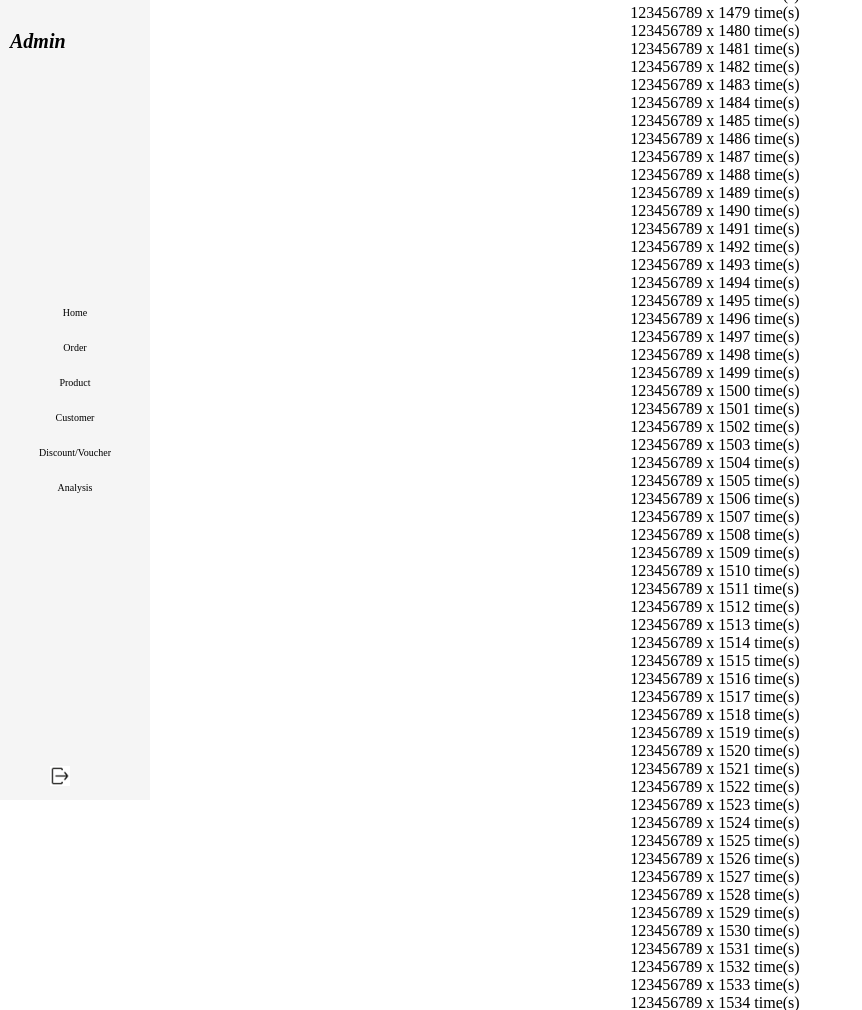
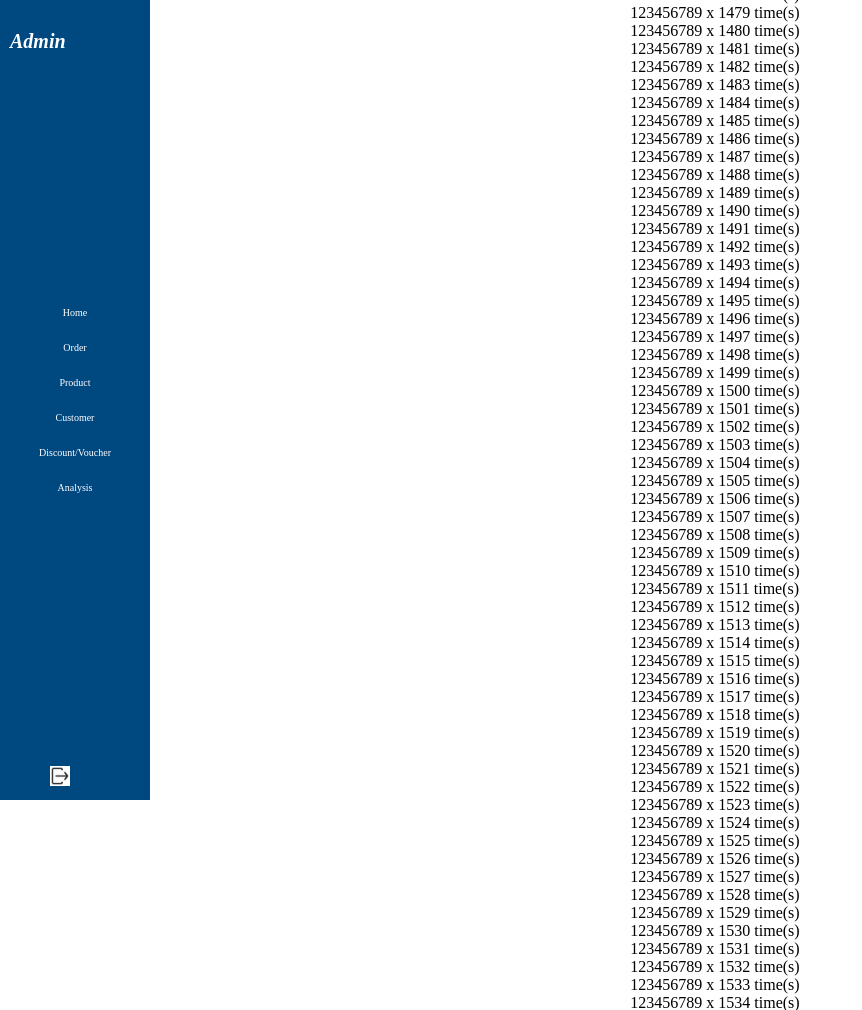
Before and after one commit to muliang0711/web_based_assignment, a PHP site: page /pages/admin/admin_product.php in a window 1280 px wide. Shown: the top 1010 px of the page, without its empty margins (0-862 px from the left). Run offline with PHP 8.4, Linux system fonts and the light colour scheme.

Commit message:
adminback

```diff
--- a/pages/admin/admin_head.php
+++ b/pages/admin/admin_head.php
@@ -5,11 +5,12 @@
     <meta name="viewport" content="width=device-width, initial-scale=1.0" />
     <title>Home Page</title>
     <link rel="stylesheet" href="display.css">
+
 </head>
 
 <body>
     <div class="side-container">
-        <p class="display_topleft"><b><i>Admin</i></b></p>
+        <p class="display_topleft adminHeader"><b><i>Admin</i></b></p>
         <a onclick="loadIframe('/pages/product/product.html')" class="button">Home</a>
         <a onclick="loadIframe('/pages/product/productlist.html')" class="button">Order</a>
         <a class="button">Product</a>
--- a/pages/admin/display.css
+++ b/pages/admin/display.css
@@ -18,8 +18,8 @@
     bottom: 10px;
 }
 .button{
-    background-color: whitesmoke;
-    color: black;
+    background-color: hsl(206 100% 25%);
+    color: white;
     text-align: center;
     border: none;
     padding: 10px 15px;
@@ -30,7 +30,7 @@
 }
 
 .button:hover {
-    background-color: #2d4ce7;
+    background-color: hsl(206 100% 75%);
     transform: scale(1.10);
     color:white;
 }
@@ -48,13 +48,14 @@
     flex-direction: column;
     flex-wrap: wrap;
     justify-content: center;
-    background:whitesmoke;
+    background:hsl(206 100% 25%);
     z-index: 1;
 }
 
-p{
+.adminHeader{
     font-size: 20px;
     font-family: "Times New Roman";
+    color:white;
     float:left;
 }
 
```
Also changed, not shown: pages/admin/home_page.html (deleted, +0 -31 lines).
